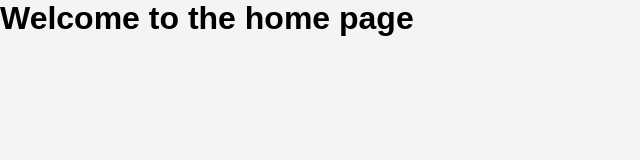
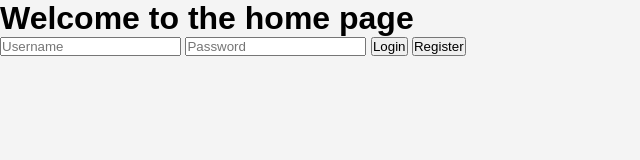
Before and after one commit to TheSamer23/Proyecto_S, a plain HTML site: page index.html in a window 1280 px wide. Shown: the whole page, without its empty margins (0-640 px from the left). Drawn offline with Linux system fonts and the light colour scheme.

Commit message:
Adición de formulario

```diff
--- a/index.html
+++ b/index.html
@@ -8,5 +8,11 @@
 </head>
 <body>
     <h1>Welcome to the home page</h1>
+    <form action="">
+        <input type="text" name="username" placeholder="Username">
+        <input type="password" name="password" placeholder="Password">
+        <input type="button" value="Login" onclick="windows.location.href='login.php'">
+        <input type="button" value="Register" onclick="windows.location.href='register.php'">
+    </form>
 </body>
 </html>
```
